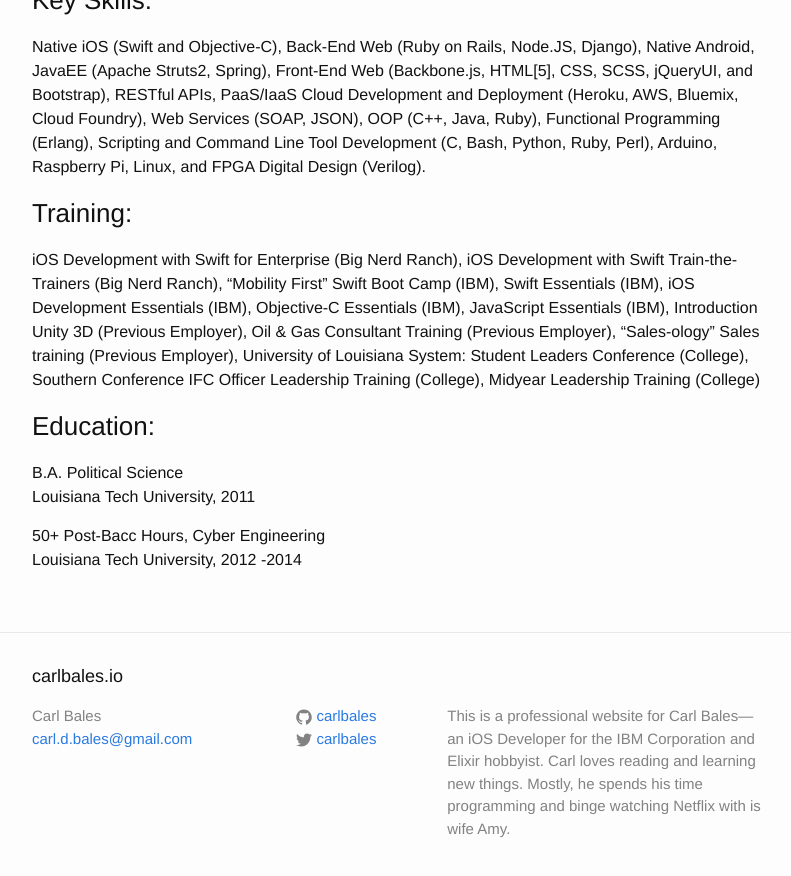
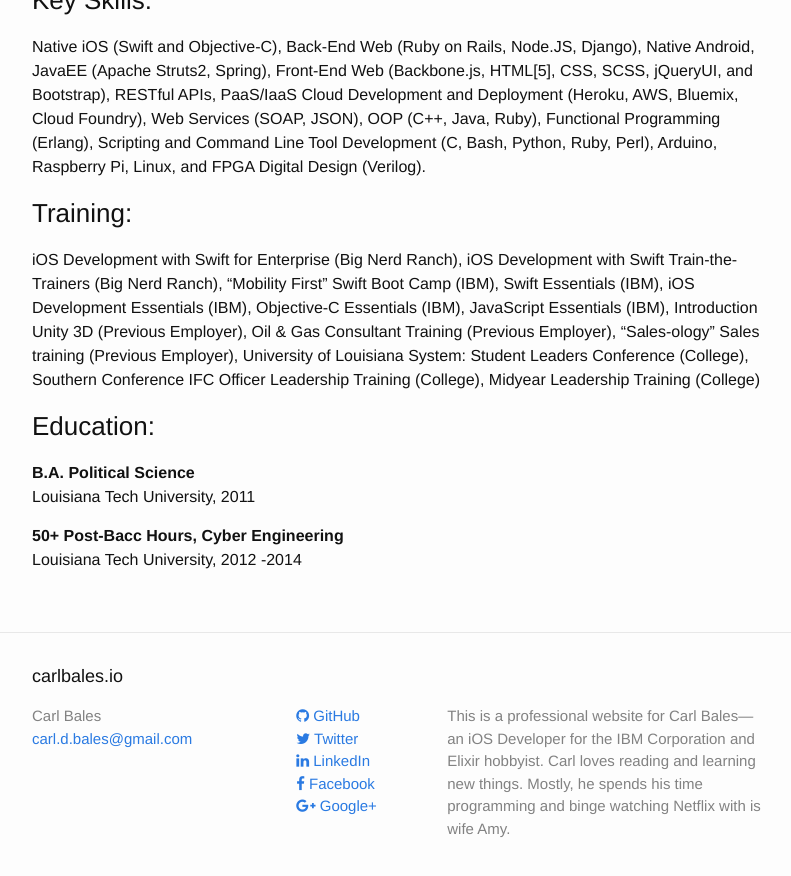
Before and after one commit to CarlBales/carlbales.github.io, a Jekyll site: the page built from resume.md, in a window 1280 px wide and 900 px high, scrolled down 2232 px. Shown: the top 876 px of the window, without its empty margins (238-1029 px from the left). Built offline with Jekyll 4.4.1, drawn with Linux system fonts in a browser that asks for light colours; nearby versions of some CDN libraries.

Commit message:
added bootstrap styled social links... fonts a bit funky

```diff
--- a/_config.yml
+++ b/_config.yml
@@ -17,6 +17,6 @@ twitter_username: carlbales
 github_username:  carlbales
 linkedin_username: carlbales
 facebook_username: carl.bales
-
+google_plus_username: 104340423075869196072
 # Build settings
 markdown: kramdown
--- a/_includes/footer.html
+++ b/_includes/footer.html
@@ -14,35 +14,36 @@
 
       <div class="footer-col footer-col-2">
         <ul class="social-media-list">
+
           {% if site.github_username %}
             <li>
-            {% include icon-github.html username=site.github_username %}
+              <a href="https://github.com/{{ site.github_username }}"> <i class="fa fa-github"></i> GitHub </a>
             </li>
           {% endif %}
 
           {% if site.twitter_username %}
             <li>
-            {% include icon-twitter.html username=site.twitter_username %}
+              <a href="https://twitter.com/{{ site.twitter_username }}"> <i class="fa fa-twitter"></i> Twitter </a>
             </li>
           {% endif %}
 
-<!-- Need icons before adding...  -->
-
-          <!-- {% if site.linkedin_username %}
+          {% if site.linkedin_username %}
             <li>
-            <a href="https://linkedin.com/in/{{ site.linkedin_username }}">
-              <i class="fa fa-linkedin"></i> LinkedIn
-            </a>
+              <a href="https://linkedin.com/in/{{ site.linkedin_username }}"> <i class="fa fa-linkedin"></i> LinkedIn </a>
             </li>
           {% endif %}
 
           {% if site.facebook_username %}
             <li>
-            <a href="https://www.facebook.com/{{ site.facebook_username }}">
-              <i class="fa fa-facebook"></i> Facebook
-            </a>
+              <a href="https://www.facebook.com/{{ site.facebook_username }}"> <i class="fa fa-facebook"></i> Facebook </a>
             </li>
-          {% endif %} -->
+          {% endif %}
+
+          {% if site.google_plus_username %}
+            <li>
+              <a href="https://plus.google.com/{{ site.google_plus_username }}"> <i class="fa fa-google-plus"></i> Google+ </a>
+            </li>
+          {% endif %}
 
         </ul>
       </div>
--- a/_includes/head.html
+++ b/_includes/head.html
@@ -9,4 +9,5 @@
   <link rel="stylesheet" href="{{ "/css/main.css" | prepend: site.baseurl }}">
   <link rel="canonical" href="{{ page.url | replace:'index.html','' | prepend: site.baseurl | prepend: site.url }}">
   <link rel="alternate" type="application/rss+xml" title="{{ site.title }}" href="{{ "/feed.xml" | prepend: site.baseurl | prepend: site.url }}">
+  <link rel="stylesheet" href="//maxcdn.bootstrapcdn.com/font-awesome/4.3.0/css/font-awesome.min.css">
 </head>
--- a/resume.md
+++ b/resume.md
@@ -15,11 +15,11 @@ Carl Bales is a full-stack mobile and web developer— focused on native iOS dev
 
 Carl lead rapid prototyping teams of developers to create full stack proof of concepts for federal civilian clients. Within the context of his role, Carl regularly consulted as a Technical Solutions Architect for new projects in the Federal space—creating high level solutions leveraging IBM Bluemix and IoT technology.
 
-Notable Roles and Projects:
+_Notable Roles and Projects:_
 
-* Technical Consultant, HUD							                      (04/2016 - Present)
-* Solution Architect, Confidential Higher Education Client	 	(04/2016 - Present)
-* Lead Developer, FEMA ‘Know Your Flood Line’	 		            (01/2016 - Present)
+* _Technical Consultant, HUD							                      (04/2016 - Present)_
+* _Solution Architect, Confidential Higher Education Client	 	(04/2016 - Present)_
+* _Lead Developer, FEMA ‘Know Your Flood Line’	 		            (01/2016 - Present)_
 
 
 **iOS Developer III, IBM Corporation**
@@ -27,12 +27,12 @@ Notable Roles and Projects:
 
 Carl works directly under the Chief Architect for new IBM federal projects with USDA and Department of Interior, to assist in the solution architecture of and create proof-of-concept applications for federal projects leveraging the IBM BlueMix cloud PaaS. He works on a variety of projects as both a solo developer and as technical lead for short term Agile teams for rapid prototyping sprints. His work is technology agnostic, using mobile and web solutions as best fits the particular need. There is an emphasis on IoT technologies and Carl regularly works with hardware such as Arduino micro-controllers and Raspberry Pis. He is regularly required to contact collaborating organizations, vendors and internal SMEs in the completion of his duties.
 
-Notable Roles and Projects:
+_Notable Roles and Projects:_
 
-* Technical Consultant, Confidential Entertainment Client		 (12/2015 - 02/2016)
-* Lead Developer, NRCS Water Quality Management Tool 		     (11/2015 - 01/2016)
-* Mobile and Front-End Web Developer, DRIS  			           (10/2015 - Present)
-* IoT Developer, Custom Sensor IoTF Project 			           (12/2015 - 02/2016)
+* _Technical Consultant, Confidential Entertainment Client		 (12/2015 - 02/2016)_
+* _Lead Developer, NRCS Water Quality Management Tool 		     (11/2015 - 01/2016)_
+* _Mobile and Front-End Web Developer, DRIS  			           (10/2015 - Present)_
+* _IoT Developer, Custom Sensor IoTF Project 			           (12/2015 - 02/2016)_
 
 
 **iOS Developer II, IBM Corporation**
@@ -40,14 +40,14 @@ Notable Roles and Projects:
 
 Carl joined IBM as part of the, then newly formed, Apple + IBM partnership. During his time with IBM, he has worked in a variety of roles with a technology agnostic approach to development. He is regarded as a Git source control SME and has consulted with a number of IBM project teams (e.g. Ford Motor Company, UK Post Office) on the subject. He is a recognized leader for Baton Rouge CIC— routinely leading informal “lunch and learn” training, speaking at local “BlueMix Meet-Ups”, assisting in the creation of a local developer resources wiki, working with upper management to design and update new hire training curriculum and leading Baton Rouge based PoC projects.
 
-Notable Roles and Projects:
+_Notable Roles and Projects:_
 
-* DevOps Engineer, ExxonMobil SpeedPass+ v4 			(07/2015 - 09/2015)
-* Lead iOS Developer, ExxonMobil Fuel Finder Native Module 	(04/2015 - 06/2015)
-* iOS Developer, Universal Studios Guest Experience B&P Team 	(05/2015 - 06/2015)
-* 3rd Party Integration Consultant, USAA 				(05/2015 - 07/2015)
-* Jr Back-End Developer, ExxonMobil SpeedPass+ v3 		(11/2014 - 04/2015)
-* Back-End Ruby on Rails Developer, IBM BenchUp PoC 		(09/2014 - 11/2014)
+* _DevOps Engineer, ExxonMobil SpeedPass+ v4 			(07/2015 - 09/2015)_
+* _Lead iOS Developer, ExxonMobil Fuel Finder Native Module 	(04/2015 - 06/2015)_
+* _iOS Developer, Universal Studios Guest Experience B&P Team 	(05/2015 - 06/2015)_
+* _3rd Party Integration Consultant, USAA 				(05/2015 - 07/2015)_
+* _Jr Back-End Developer, ExxonMobil SpeedPass+ v3 		(11/2014 - 04/2015)_
+* _Back-End Ruby on Rails Developer, IBM BenchUp PoC 		(09/2014 - 11/2014)_
 
 
 **Rails Support Engineer, Twin Engine Labs**
@@ -77,8 +77,8 @@ Native iOS (Swift and Objective-C), Back-End Web (Ruby on Rails, Node.JS, Django
 iOS Development with Swift for Enterprise (Big Nerd Ranch), iOS Development with Swift Train-the-Trainers (Big Nerd Ranch), "Mobility First" Swift Boot Camp (IBM), Swift Essentials (IBM), iOS Development Essentials (IBM), Objective-C Essentials (IBM), JavaScript Essentials (IBM), Introduction Unity 3D (Previous Employer), Oil & Gas Consultant Training (Previous Employer), "Sales-ology" Sales training (Previous Employer), University of Louisiana System: Student Leaders Conference (College), Southern Conference IFC Officer Leadership Training (College), Midyear Leadership Training (College)
 
 ### Education:
-B.A. Political Science
+**B.A. Political Science**
 Louisiana Tech University, 2011
 
-50+ Post-Bacc Hours, Cyber Engineering
+**50+ Post-Bacc Hours, Cyber Engineering**
 Louisiana Tech University, 2012 -2014
```
Lines whose indentation alone changed are shown as unchanged.
